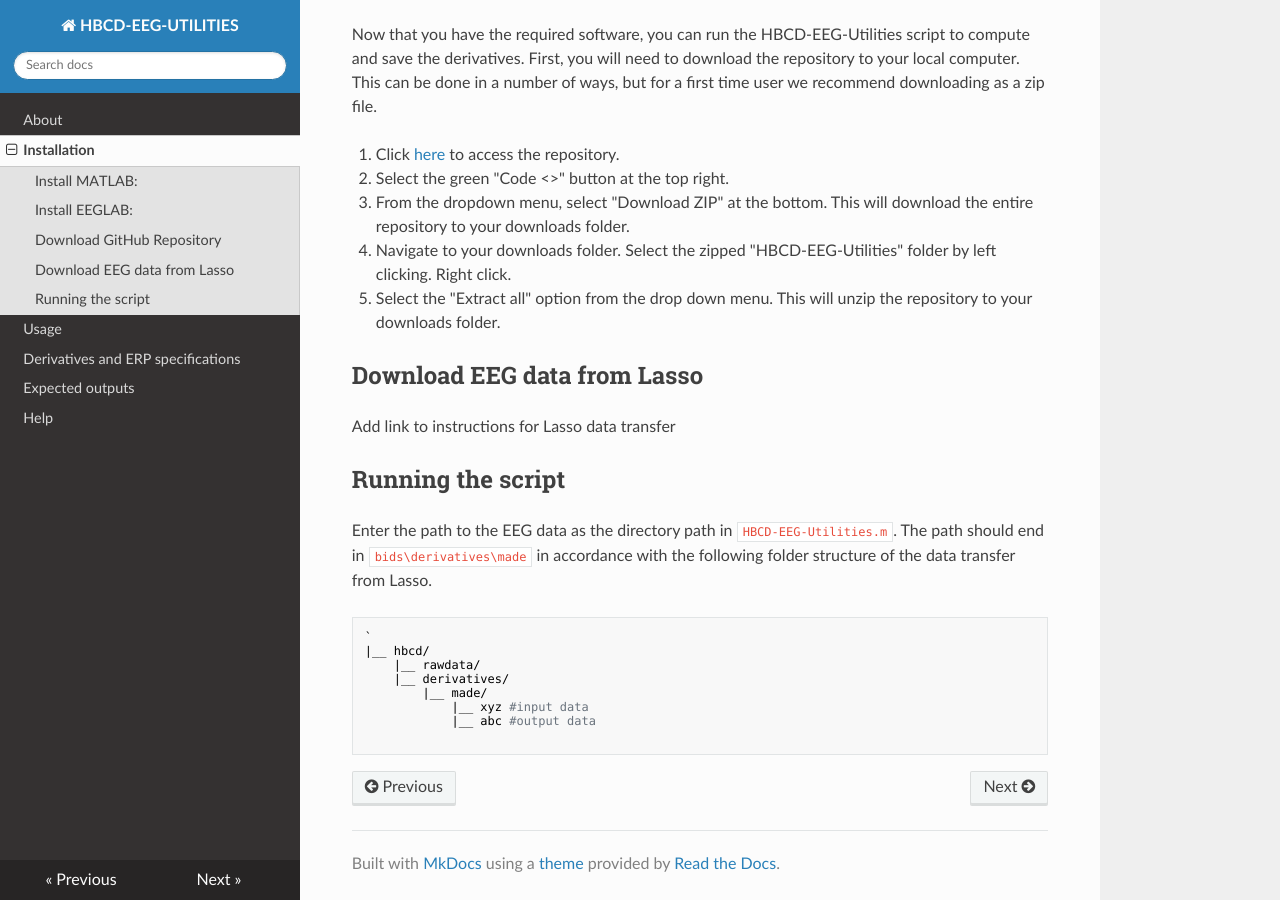
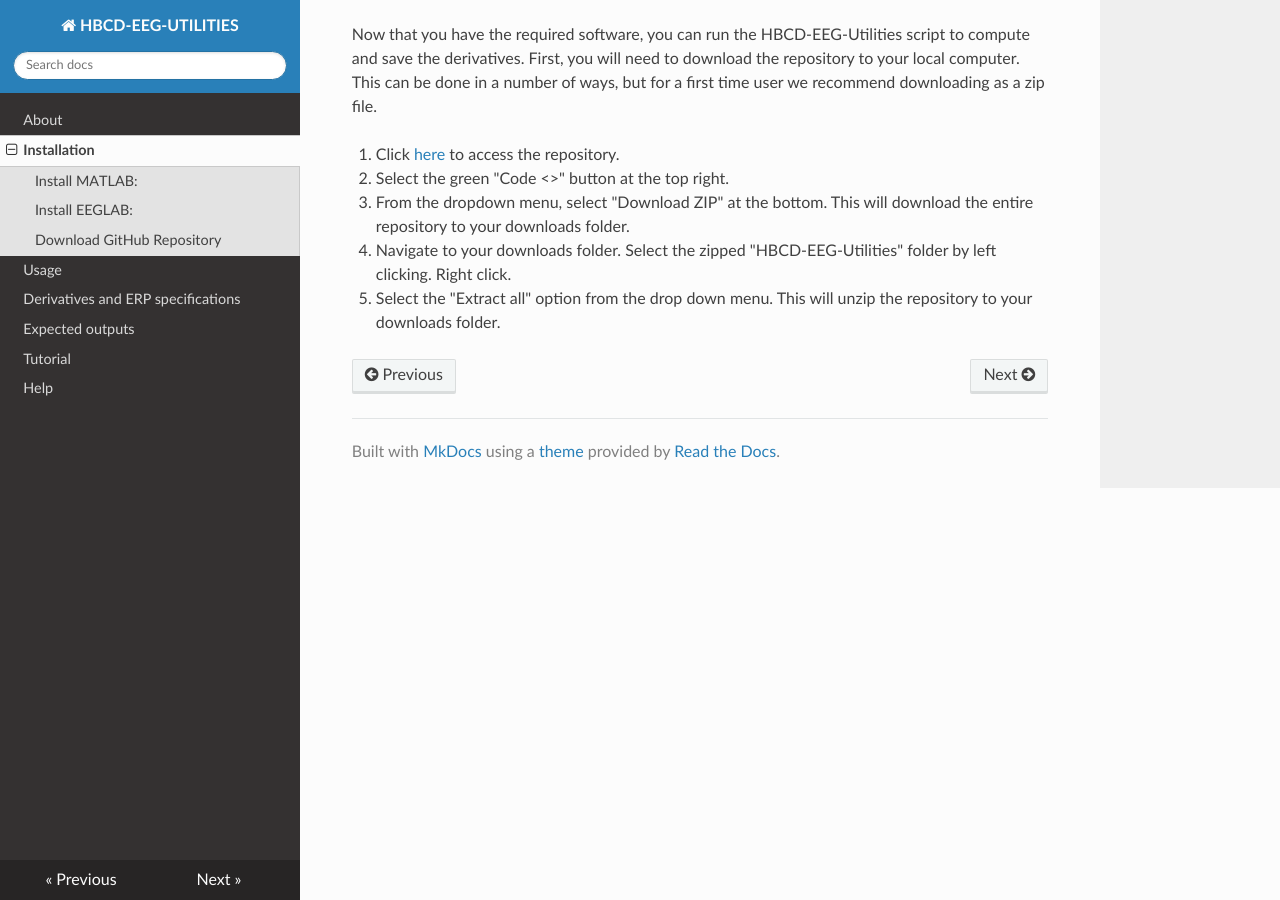
Before and after one commit to Child-Development-Lab/HBCD-EEG-Utilities, an MkDocs documentation site: the page built from docs/installation.md, in a window 1280 px wide and 900 px high, scrolled down 1373 px. Built offline with MkDocs 1.6.1, drawn with Linux system fonts in a browser that asks for light colours; nearby versions of some CDN libraries.

Commit message:
add tutorial page

````diff
--- a/docs/installation.md
+++ b/docs/installation.md
@@ -38,21 +38,3 @@
 3. From the dropdown menu, select "Download ZIP" at the bottom. This will download the entire repository to your downloads folder.
 4. Navigate to your downloads folder. Select the zipped "HBCD-EEG-Utilities" folder by left clicking. Right click.
 5. Select the "Extract all" option from the drop down menu. This will unzip the repository to your downloads folder.
-
-## Download EEG data from Lasso
-
-Add link to instructions for Lasso data transfer
-
-## Running the script
-Enter the path to the EEG data as the directory path in `HBCD-EEG-Utilities.m`. The path should end in `bids\derivatives\made` in accordance with the following folder structure of the data transfer from Lasso.
-
-```{r}
-`
-|__ hbcd/
-    |__ rawdata/
-    |__ derivatives/
-        |__ made/
-            |__ xyz #input data
-            |__ abc #output data
-
-```
--- a/mkdocs.yml
+++ b/mkdocs.yml
@@ -18,4 +18,5 @@
   - Usage: usage.md
   - Derivatives and ERP specifications: derivatives_ERPspecs.md
   - Expected outputs: expected-outputs.md
+  - Tutorial: tutorial.md
   - Help: help.md
````
Also changed, not shown: docs/tutorial.md (added, +27 -0 lines).
